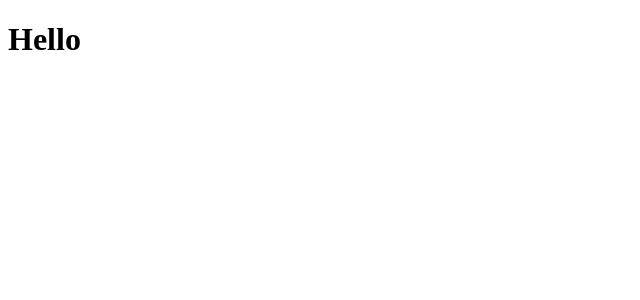
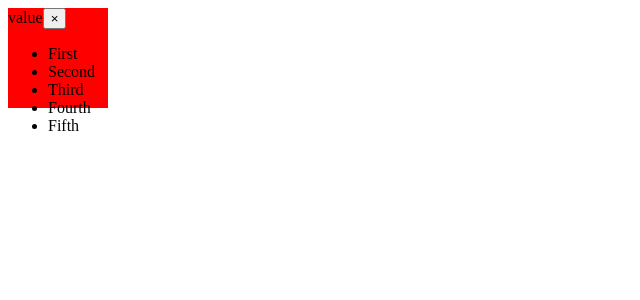
Before and after one commit to amine-amari/select-component, a React (Vite) app: page / in a window 1280 px wide. Shown: the top 300 px of the page, without its empty margins (0-640 px from the left). Built offline with nearby package versions, Linux system fonts and the light colour scheme.

Commit message:
add Select component

```diff
--- a/src/App.tsx
+++ b/src/App.tsx
@@ -1,10 +1,19 @@
 import { useState } from 'react'
+import { Select } from './select'
+
+const options = [
+  { label: "First", value: 1  },
+  { label: "Second", value: 2  },
+  { label: "Third", value: 3  },
+  { label: "Fourth", value: 4  },
+  { label: "Fifth", value: 5  },
+]
 
 function App() {
 
   return (
     <div className="App">
-      <h1>Hello</h1>
+      <Select options={options} />
     </div>
   )
 }
--- /dev/null
+++ b/src/Select.tsx
@@ -0,0 +1,30 @@
+import styles from "./select.module.css"
+
+type SelectOption = {
+    label: string
+    value: any
+}
+
+type SelectProps = {
+    options: SelectOption[]
+    value?: SelectOption
+    onChange: (value: SelectOption | undefined) => void
+}
+
+export function Select({value, onChange, options}: SelectProps) {
+    return (
+        <div className={styles.container}>
+            <span className={styles.value}>value</span>
+            <button className={styles["clear-btn"]}>&times;</button>
+            <div className={styles.diveder}></div>
+            <div className={styles.caret}></div>
+            <ul className={styles.options}>
+                {options.map(option => (
+                    <li key={option.label} className={styles.option}>
+                        {option.label}
+                    </li>
+                ))}
+            </ul>
+        </div>
+    )
+}
--- /dev/null
+++ b/src/select.module.css
@@ -0,0 +1,5 @@
+.container {
+    background: red;
+    width: 100px;
+    height: 100px;
+}
```
